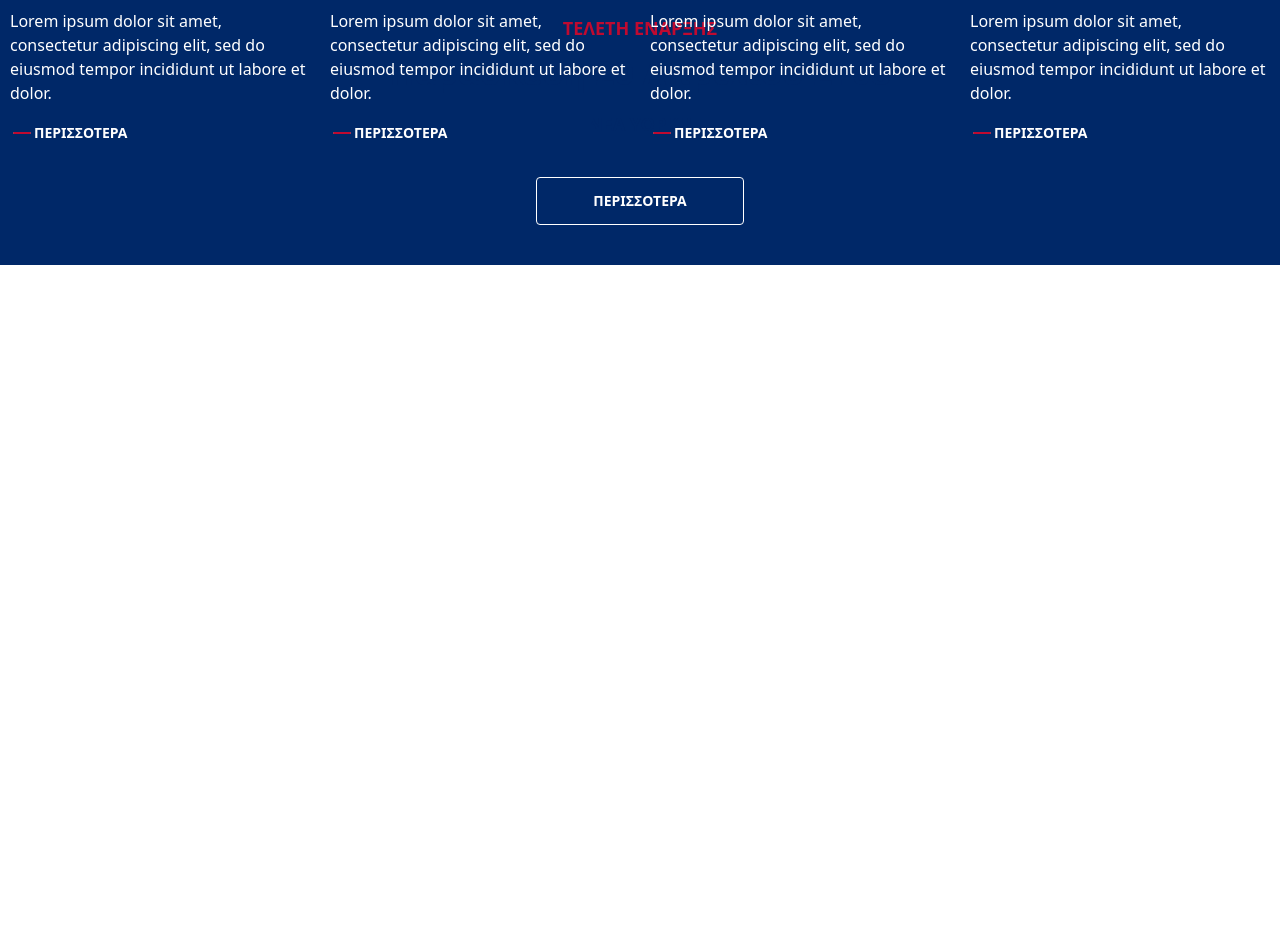
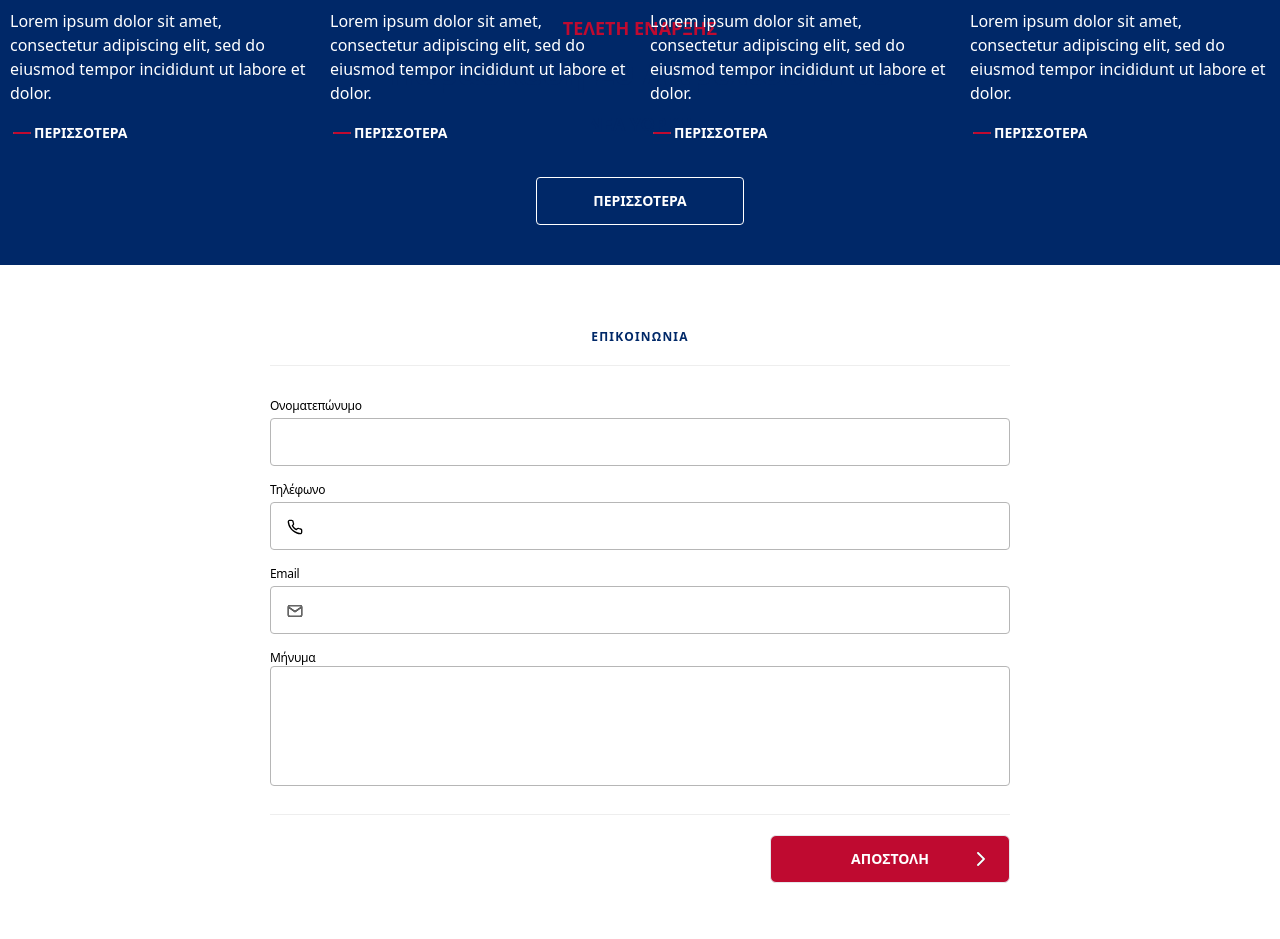
Before and after one commit to stefavramakis/sketch-to-tailwind, a plain HTML site: page index.html in a window 1280 px wide. Shown: the part 1901-2840 px from the top of the page. Before the commit the page ends 2166 px from the top, so only its background shows below. Drawn offline with nearby package versions, Linux system fonts and the light colour scheme.

Commit message:
add contact form section

```diff
--- a/index.css
+++ b/index.css
@@ -145,9 +145,41 @@ header > div {
 }
 
 #actions > ul > li + li {
-  margin-left: 20px;
+  /* margin-left: 20px; */
 }
 
+/* FORM */
+
+#contact-form > form {
+  width: 740px;
+  border-color: #eeeeee;
+}
+
+#contact-form input {
+  border-color: #b6b6b6;
+}
+
+#contact-form input[name="phone"] {
+  background: url("./images/icons/phone.svg") no-repeat scroll 16px 16px;
+}
+
+#contact-form input[name="email"] {
+  background: url("./images/icons/email.svg") no-repeat scroll 16px 16px;
+}
+
+#contact-form textarea {
+  height: 120px;
+  border-color: #b6b6b6;
+  resize: none;
+}
+
+#contact-form-controls {
+  width: 740px;
+}
+
+#contact-form button {
+  background: #bf0a30;
+}
 /*  fullscreen */
 
 @media (min-width: 768px) {
--- a/index.html
+++ b/index.html
@@ -305,7 +305,7 @@
             />ΠΕΡΙΣΣΟΤΕΡΑ
           </a>
         </li>
-        <li>
+        <li class="ml-5">
           <img src="./images/actions/actions-2.png" alt="" />
           <h3 class="text-2xl font-bold mt-5 mb-3">
             Ο παραδοσιακός οικισμός του Λεωνιδίου
@@ -322,7 +322,7 @@
             />ΠΕΡΙΣΣΟΤΕΡΑ
           </a>
         </li>
-        <li>
+        <li class="ml-5">
           <img src="./images/actions/actions-3.png" alt="" />
           <h3 class="text-2xl font-bold mt-5 mb-3">
             Κυνουρία, Εκεί που δεσπόζει ο Πάρνωνας
@@ -339,7 +339,7 @@
             />ΠΕΡΙΣΣΟΤΕΡΑ
           </a>
         </li>
-        <li>
+        <li class="ml-5">
           <img src="./images/actions/actions-4.png" alt="" />
           <h3 class="text-2xl font-bold mt-5 mb-3">
             Οι ελληνικές πόλεις με τα καλύτερα πάρκα!
@@ -376,6 +376,49 @@
         >ΠΕΡΙΣΣΟΤΕΡΑ</a
       >
     </div>
+    <div id="contact-form" class="flex flex-col items-center">
+      <h3 class="mt-16 text-blue text-xs font-bold tracking-widest">
+        ΕΠΙΚΟΙΝΩΝΙΑ
+      </h3>
+      <form
+        action="#"
+        class="border-t border-b flex flex-col pt-4 my-5 px-15 pb-7"
+      >
+        <span class="text-xs tracking-tight pt-4">Ονοματεπώνυμο</span>
+        <input class="h-12 border rounded mt-1" type="text" name="fullname" />
+        <span class="text-xs tracking-tight pt-4">Τηλέφωνο</span>
+        <input class="h-12 border rounded mt-1" type="text" name="phone" />
+        <span class="text-xs tracking-tight pt-4">Email</span>
+        <input class="h-12 border rounded mt-1" type="text" name="email" />
+        <span class="text-xs tracking-tight pt-4">Μήνυμα</span>
+        <textarea class="border rounded" name="message" no-resize></textarea>
+      </form>
+      <div id="contact-form-controls" class="flex justify-end mb-14">
+        <button
+          class="
+            flex
+            relative
+            text-sm
+            font-bold
+            text-white
+            rounded-md
+            border
+            h-12
+            w-60
+            items-center
+            justify-center
+            cursor-pointer
+          "
+        >
+          <span>ΑΠΟΣΤΟΛΗ</span>
+          <img
+            class="absolute right-4"
+            src="./images/icons/white-caret.svg"
+            alt="white-caret"
+          />
+        </button>
+      </div>
+    </div>
     <script>
       function toggle() {
         document.querySelector("#main-menu").classList.toggle("hidden");
```
